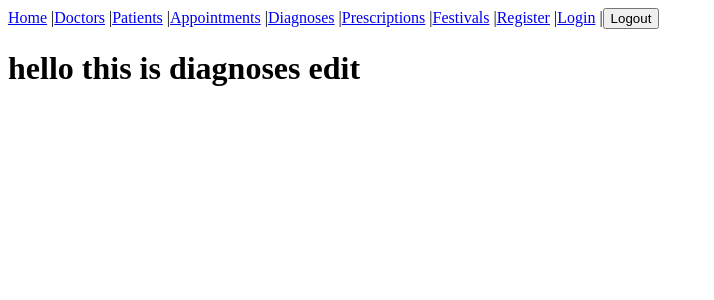
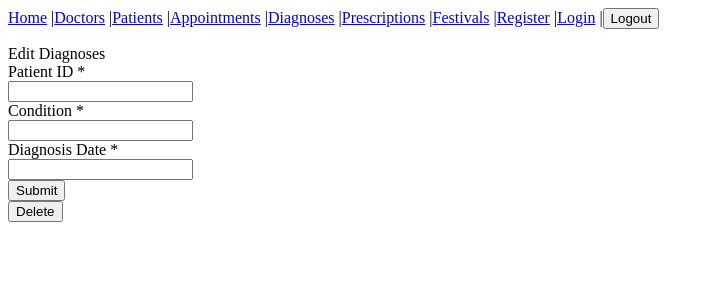
Before and after one commit to MatthewDent03/ca2-example, a React (Create React App) app: page /diagnoses/1/edit in a window 1280 px wide. Shown: the top 300 px of the page, without its empty margins (0-714 px from the left). Built offline with nearby package versions, Linux system fonts and the light colour scheme; no server answers.

Commit message:
created the edit, index and single view of diagnoses. Formatting of diagnoses date is wrong

```diff
--- a/src/pages/diagnoses/Edit.js
+++ b/src/pages/diagnoses/Edit.js
@@ -1,15 +1,127 @@
-
-import { useEffect, useState } from 'react';
+import { useEffect, useState } from "react";
 import axios from 'axios';
-import { Link } from 'react-router-dom';
-import { useAuth } from '../../utils/useAuth';
-
-
+import { useNavigate, useParams } from 'react-router-dom';
+import { useAuth } from "../../utils/useAuth";
+import { TextInput, Text, Button } from "@mantine/core";
 
 const DiagnosesEdit = () => {
+    const { token } = useAuth();
+    const navigate = useNavigate();
+    const { id } = useParams();
+    const [form, setForm] = useState({
+        patient_id: '',
+        condition: '',
+        diagnosis_date: '',
+    });
+
+    useEffect(() => {
+        console.log('Fetching diagnoses with ID:', id);
+        axios.get(`https://fed-medical-clinic-api.vercel.app/diagnoses/${id}`, {
+            headers: {
+                Authorization: `Bearer ${token}`
+            }
+        })
+        .then((res) => {
+            console.log('diagnoses data:', res.data);
+            setForm(res.data);
+        })
+        .catch((err) => {
+            console.error('Error fetching diagnoses:', err);
+        });
+    }, [id, token]);
+
+    const handleChange = (e) => {
+        const { name, value } = e.target;
+        setForm({ ...form, [name]: value });
+    };
+
+    const handleSubmit = (e) => {
+        e.preventDefault();
+        console.log('Submitting form with ID:', id);
+        console.log('Form data:', form);
+
+        // Convert diagnosis_date to the correct format and patient_id to number if needed
+        const updatedForm = {
+            ...form,
+            diagnosis_date: new Date(form.diagnosis_date).toISOString().split('T')[0], // Assuming the server expects YYYY-MM-DD format
+            patient_id: parseInt(form.patient_id, 10)
+        };
+
+        console.log('Updated form data:', updatedForm);
+
+        axios.patch(`https://fed-medical-clinic-api.vercel.app/diagnoses/${id}`, updatedForm, {
+            headers: {
+                Authorization: `Bearer ${token}`
+            }
+        })
+        .then((res) => {
+            console.log('Update response:', res.data);
+            navigate(`/diagnoses/${id}`, { relative: 'path', replace: true });
+        })
+        .catch((err) => {
+            console.error('Error updating diagnosis:', err);
+        });
+    };
+
+    const handleDelete = () => {
+        if (!token) {
+            alert('Unauthorized! Login to delete');
+            return;
+        }
+
+        console.log('Attempting to delete diagnoses with ID:', id);
+
+        axios.delete(`https://fed-medical-clinic-api.vercel.app/diagnoses/${id}`, {
+            headers: {
+                Authorization: `Bearer ${token}`
+            }
+        })
+        .then((res) => {
+            console.log('Deletion response:', res);
+            navigate('/diagnoses', { replace: true });
+        })
+        .catch((err) => {
+            console.error('Deletion error:', err);
+        });
+    };
+
     return (
-        <h1>hello this is diagnoses edit</h1>
-    )
+        <div>
+            <Text size={24} mb={5}>Edit Diagnoses</Text>
+            <form onSubmit={handleSubmit}>
+                <TextInput
+                    withAsterisk
+                    label={'Patient ID'}
+                    name='patient_id'
+                    value={form.patient_id}
+                    onChange={handleChange}
+                />
+                <TextInput
+                    withAsterisk
+                    label='Condition'
+                    name='condition'
+                    value={form.condition}
+                    onChange={handleChange}
+                />
+                <TextInput
+                    withAsterisk
+                    label={'Diagnosis Date'}
+                    name='diagnosis_date'
+                    value={form.diagnosis_date}
+                    onChange={handleChange}
+                />
+                <Button mt={10} type={'submit'}>Submit</Button>
+            </form>
+            <Button mt={10} color="red" onClick={() => {
+                const confirmDelete = window.confirm('Are you sure you want to delete this diagnoses?');
+                if (confirmDelete) {
+                    handleDelete();
+                }
+            }}>
+                Delete
+            </Button>
+        </div>
+    );
 };
 
 export default DiagnosesEdit;
--- a/src/pages/diagnoses/Index.js
+++ b/src/pages/diagnoses/Index.js
@@ -1,15 +1,82 @@
-
 import { useEffect, useState } from 'react';
 import axios from 'axios';
 import { Link } from 'react-router-dom';
 import { useAuth } from '../../utils/useAuth';
 
 
+const DiagnosesContainer = ({ children }) => (
+    <div style={{ margin: 'auto', width: '1200px' }}>
+        {children}
+    </div>
+);
 
 const DiagnosesIndex = () => {
+    const [diagnoses, setDiagnoses] = useState(null);
+    const { token } = useAuth();
+
+    useEffect(() => {
+        if (token) {
+            axios.get('https://fed-medical-clinic-api.vercel.app/diagnoses', {
+                headers: {
+                    Authorization: `Bearer ${token}`
+                }
+            })
+            .then(response => {
+                console.log('Diagnoses data:', response.data);
+                setDiagnoses(response.data);
+            })
+            .catch(err => {
+                console.error('Error fetching diagnoses:', err);
+            });
+        }
+    }, [token]);
+
+    const handleDelete = (id) => {
+        if (!token) {
+            alert('Unauthorized! Login to delete');
+            return;
+        }
+
+        console.log('Attempting to delete diagnoses with ID:', id);
+
+        axios.delete(`https://fed-medical-clinic-api.vercel.app/diagnoses/${id}`, {
+            headers: {
+                Authorization: `Bearer ${token}`
+            }
+        })
+        .then((res) => {
+            console.log('Deletion response:', res);
+
+            // Updating state to reflect deletion
+            setDiagnoses(diagnoses.filter((diagnosis) => diagnosis.id !== id));
+        }).catch((err) => {
+            console.error('Deletion error:', err);
+        });
+    };
+
+    if (!diagnoses) return 'Loading...';
+
     return (
-        <h1>hello this is diagnoses index</h1>
-    )
+        <DiagnosesContainer>
+            <Link to='/diagnoses/create'>Create</Link>
+            {diagnoses.map(({ id, patient_id, condition }) => (
+                <div key={id}>
+                    <Link to={`/diagnoses/${id}`}>
+                        <h1>Patient ID: {patient_id}</h1>
+                    </Link>
+                    <h2>Condition: {condition}</h2>
+                    <button onClick={() => {
+                        const confirmDelete = window.confirm('Are you sure?');
+                        if (confirmDelete) {
+                            handleDelete(id);
+                        }
+                    }}>
+                        Delete 🗑️
+                    </button>
+                </div>
+            ))}
+        </DiagnosesContainer>
+    );
 };
 
 export default DiagnosesIndex;
--- a/src/pages/diagnoses/SingleDiagnoses.js
+++ b/src/pages/diagnoses/SingleDiagnoses.js
@@ -1,15 +1,43 @@
-
 import { useEffect, useState } from 'react';
 import axios from 'axios';
-import { Link } from 'react-router-dom';
+import { useParams, Link } from 'react-router-dom';
 import { useAuth } from '../../utils/useAuth';
 
+const SingleDiagnoses = () => {
+    const { token } = useAuth();
+    const { id } = useParams();
+    const [diagnoses, setDiagnoses] = useState(null);
 
+    useEffect(() => {
+        if (!id) return;
 
-const SignleDiagnoses = () => {
+        console.log('Fetching diagnoses with ID:', id);
+        console.log('Using token:', token);
+
+        axios.get(`https://fed-medical-clinic-api.vercel.app/diagnoses/${id}`, {
+            headers: {
+                Authorization: `Bearer ${token}`
+            }
+        })
+        .then((res) => {
+            console.log('Diagnoses data:', res.data);
+            setDiagnoses(res.data);
+        })
+        .catch((err) => {
+            console.error('Error fetching diagnoses:', err);
+        });
+    }, [id, token]);
+
+    if (!diagnoses) return 'Loading...';
+
     return (
-        <h1>hello this is diagnoses index</h1>
-    )
+        <div>
+            <Link to={`/diagnoses/${id}/edit`}>Edit diagnoses</Link>
+            <h1>Patient ID: {diagnoses.patient_id}</h1>
+            <h2>Condition: {diagnoses.condition}</h2>
+            <p>Diagnoses Date: {diagnoses.diagnosis_date}</p>
+        </div>
+    );
 };
 
-export default SignleDiagnoses;
+export default SingleDiagnoses;
```
